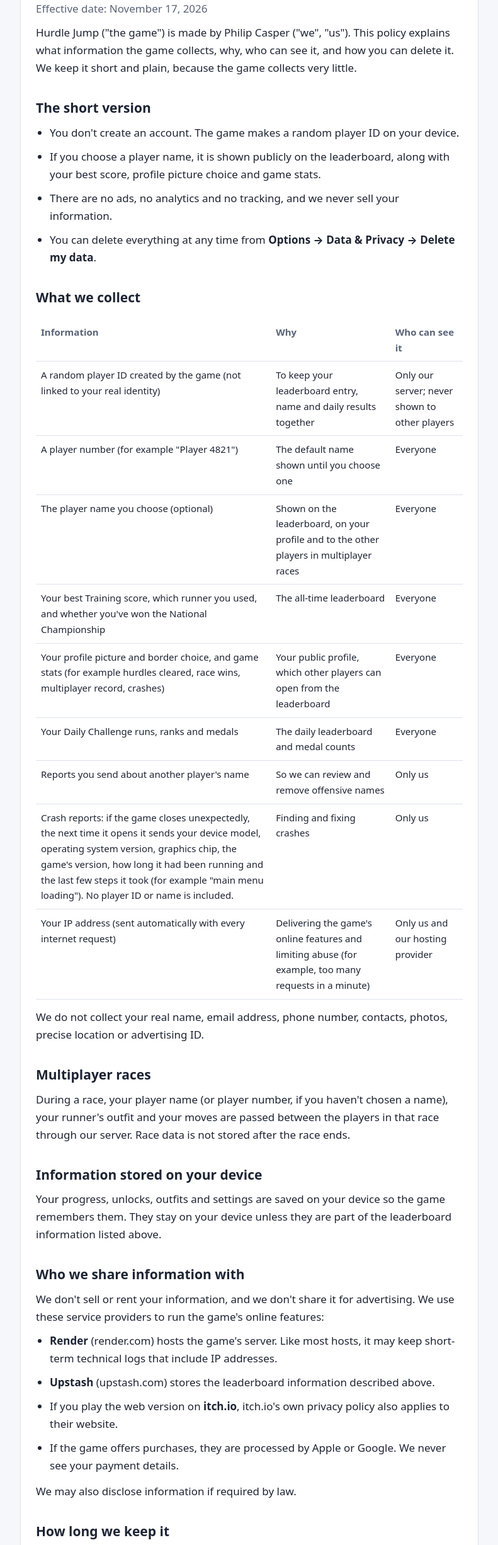
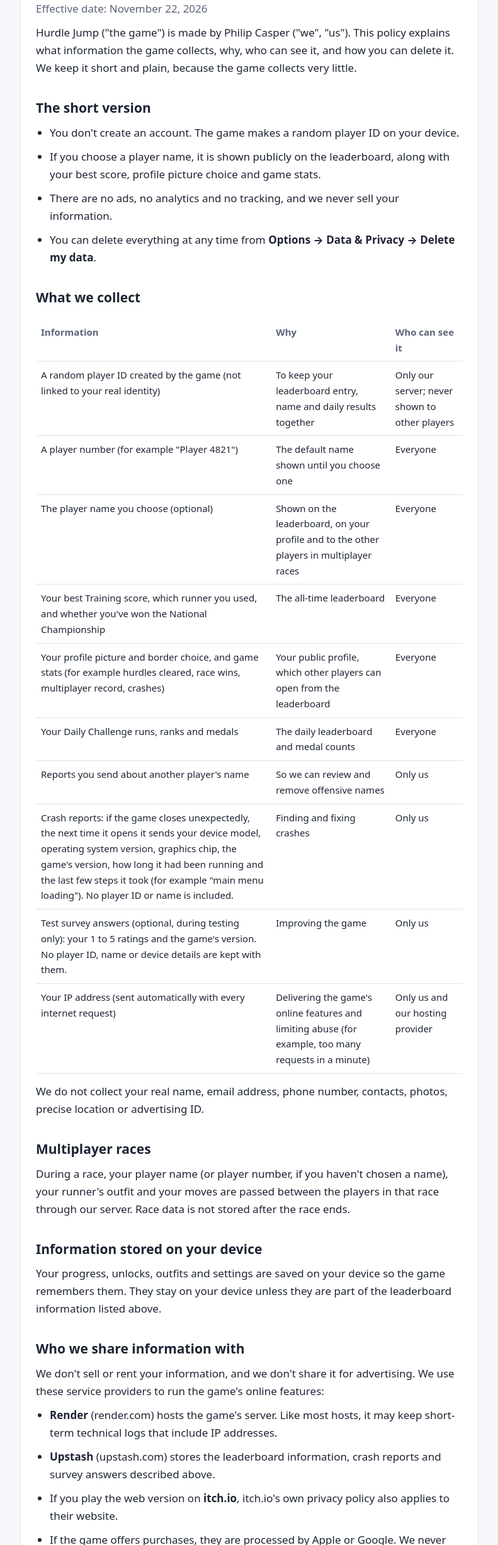
Before and after one commit to PandemicPhil/pandemicphil.github.io, a plain HTML site: page privacy-policy.html in a window 1280 px wide. Shown: the part 101-2554 px from the top of the page at 63% size, without its empty margins (244-1035 px from the left). Drawn offline with Linux system fonts and the light colour scheme.

Commit message:
Add files via upload

```diff
--- a/privacy-policy.html
+++ b/privacy-policy.html
@@ -29,7 +29,7 @@
 <main>
 <div class="card">
 <h1>Hurdle Jump Privacy Policy</h1>
-<p class="muted">Effective date: November 17, 2026</p>
+<p class="muted">Effective date: November 22, 2026</p>
 
 <p>Hurdle Jump ("the game") is made by Philip Casper ("we", "us"). This policy explains what information the game collects, why, who can see it, and how you can delete it. We keep it short and plain, because the game collects very little.</p>
 
@@ -53,6 +53,7 @@
   <tr><td>Your Daily Challenge runs, ranks and medals</td><td>The daily leaderboard and medal counts</td><td>Everyone</td></tr>
   <tr><td>Reports you send about another player's name</td><td>So we can review and remove offensive names</td><td>Only us</td></tr>
   <tr><td>Crash reports: if the game closes unexpectedly, the next time it opens it sends your device model, operating system version, graphics chip, the game's version, how long it had been running and the last few steps it took (for example "main menu loading"). No player ID or name is included.</td><td>Finding and fixing crashes</td><td>Only us</td></tr>
+  <tr><td>Test survey answers (optional, during testing only): your 1 to 5 ratings and the game's version. No player ID, name or device details are kept with them.</td><td>Improving the game</td><td>Only us</td></tr>
   <tr><td>Your IP address (sent automatically with every internet request)</td><td>Delivering the game's online features and limiting abuse (for example, too many requests in a minute)</td><td>Only us and our hosting provider</td></tr>
 </table>
 </div>
@@ -68,7 +69,7 @@
 <p>We don't sell or rent your information, and we don't share it for advertising. We use these service providers to run the game's online features:</p>
 <ul>
   <li><strong>Render</strong> (render.com) hosts the game's server. Like most hosts, it may keep short-term technical logs that include IP addresses.</li>
-  <li><strong>Upstash</strong> (upstash.com) stores the leaderboard information described above.</li>
+  <li><strong>Upstash</strong> (upstash.com) stores the leaderboard information, crash reports and survey answers described above.</li>
   <li>If you play the web version on <strong>itch.io</strong>, itch.io's own privacy policy also applies to their website.</li>
   <li>If the game offers purchases, they are processed by Apple or Google. We never see your payment details.</li>
 </ul>
@@ -79,12 +80,13 @@
   <li>Leaderboard entries, names, profiles and medals: until you delete them, or until we reset the leaderboard.</li>
   <li>Daily Challenge runs: a few days (the daily leaderboard resets every day).</li>
   <li>Crash reports: only the 200 most recent are kept; older ones are deleted automatically.</li>
+  <li>Test survey answers: at most the 500 most recent, and all are deleted when testing ends.</li>
   <li>The short-term record used to limit abuse: about one minute.</li>
   <li>Hosting logs: as kept by our hosting provider, usually a short period.</li>
 </ul>
 
 <h2>Deleting your information</h2>
-<p>In the game, open <strong>Options &rarr; Data &amp; Privacy &rarr; Delete my data</strong>. This deletes your name, scores, stats, profile and daily results from our server and erases everything on your device. It can't be undone. Each device you've played on has its own player ID, so delete on each device you used.</p>
+<p>In the game, open <strong>Options &rarr; Data &amp; Privacy &rarr; Delete my data</strong>. This deletes your name, scores, stats, profile and daily results from our server and erases everything on your device. It can't be undone. Each device you've played on has its own player ID, so delete on each device you used. Crash reports and survey answers already sent don't include your player ID, so we can't tell which are yours; they're removed as described above.</p>
 <p>If you can't use the game, email us at <a href="mailto:gamesmadebyphil@gmail.com">gamesmadebyphil@gmail.com</a> and we'll help.</p>
 
 <h2>Names and reports</h2>
```
